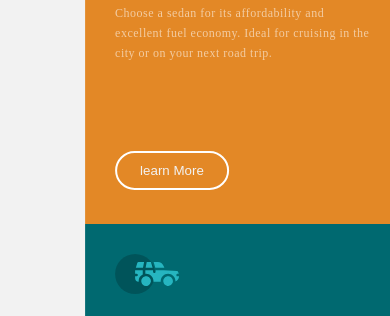
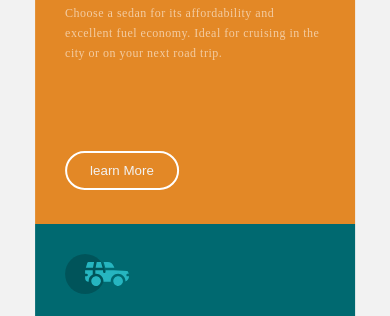
Before and after one commit to SARBON999/3_column, a plain HTML site: page index.html in a window 390 px wide. Shown: the part 197-513 px from the top of the page. Drawn offline with Linux system fonts and the light colour scheme; a web font is replaced by a local one.

Commit message:
Update style.css

```diff
--- a/style.css
+++ b/style.css
@@ -100,8 +100,8 @@ a button{
 
 @media(max-width:400px){
     main{
-        display: block;
-        Margin:50px;
+        Display:block;
+        Margin:50px 0;
 
         min-width: 82vw;
         height: 100vh;
```
